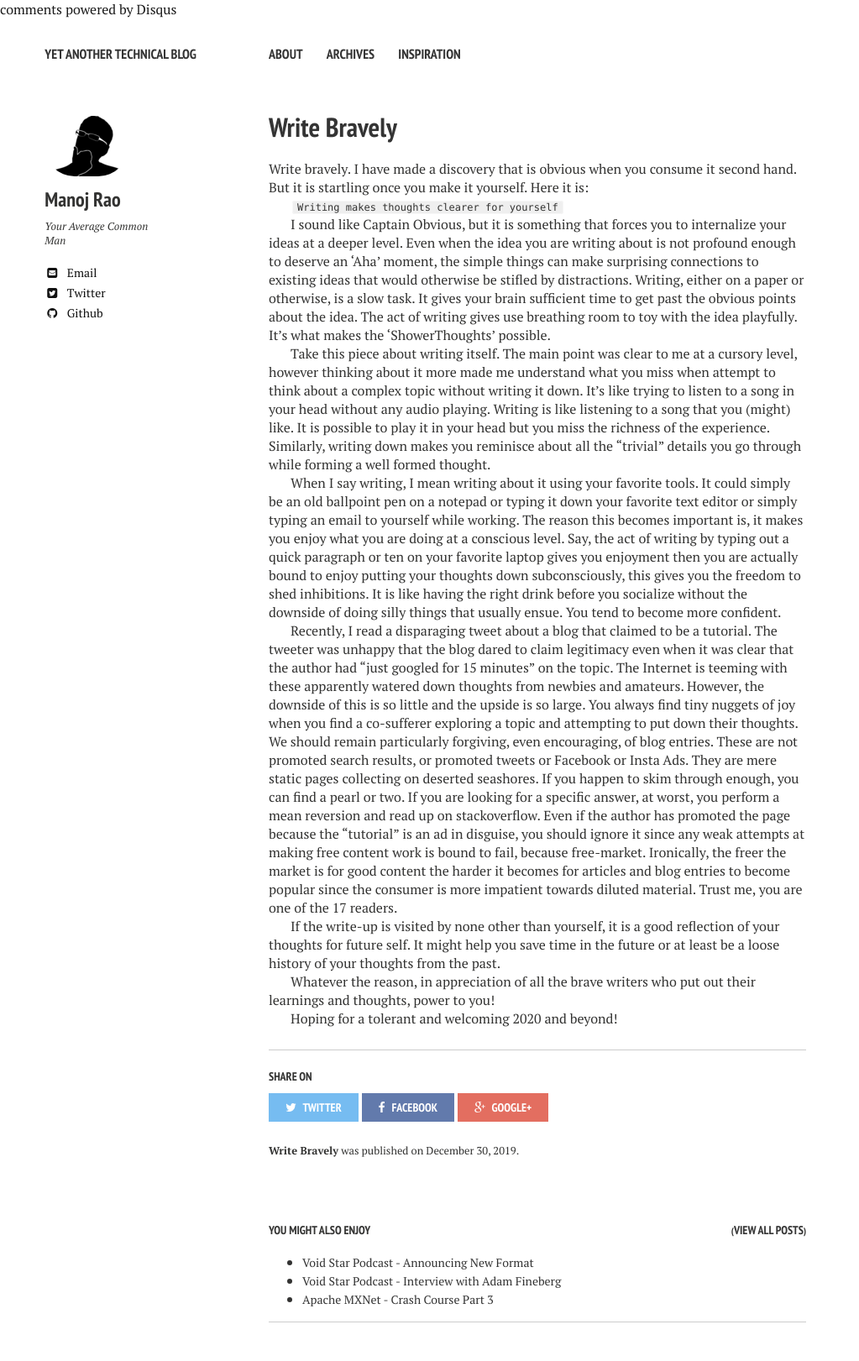
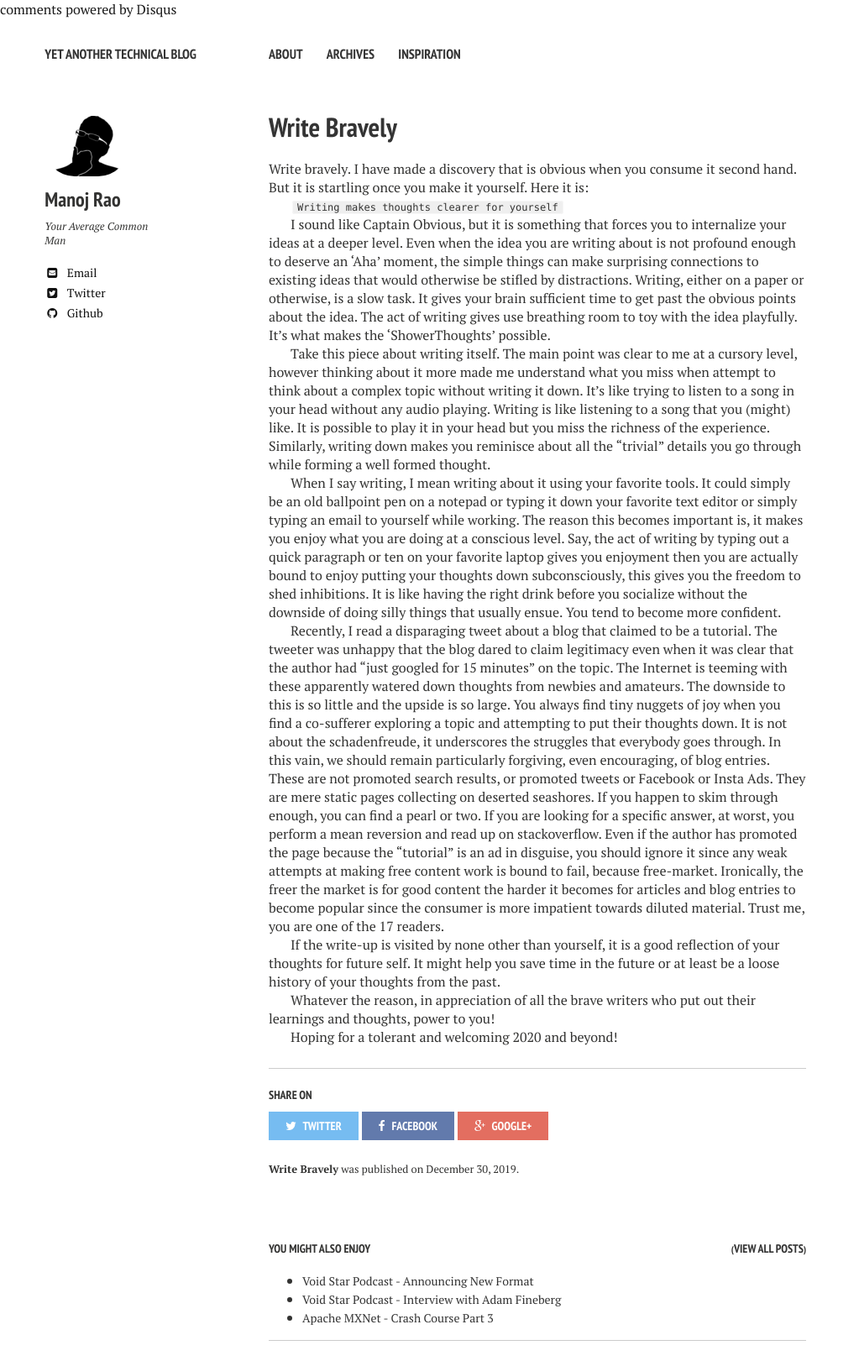
Before and after one commit to mycpuorg/mycpuorg.github.io, a Jekyll site: the page built from _posts/2019-12-30-tata-2019.md, in a window 1280 px wide, cut to the strip 0-1621 px from the top of the page. Shown: the whole strip at 84% size, without its empty margins (0-1023 px from the left). Built offline with Jekyll 4.4.1, drawn with Linux system fonts in a browser that asks for light colours; nearby versions of some CDN libraries; comment, search, counter and statistics services are not loaded.

Commit message:
Further Edits to "Write Bravely"

```diff
--- a/_posts/2019-12-30-tata-2019.md
+++ b/_posts/2019-12-30-tata-2019.md
@@ -46,16 +46,17 @@ Recently, I read a disparaging tweet about a blog that claimed to be a
 tutorial. The tweeter was unhappy that the blog dared to claim
 legitimacy even when it was clear that the author had "just googled for 15
 minutes" on the topic. The Internet is teeming with these apparently watered
-down thoughts from newbies and amateurs. However, the downside
-of this is so little and the upside is so large. You always find tiny nuggets of
-joy when you find a co-sufferer exploring a topic and attempting to put down
-their thoughts. We should remain particularly forgiving, even encouraging, of
-blog entries. These are not promoted search results, or promoted tweets or
-Facebook or Insta Ads. They are mere static pages collecting on deserted
-seashores. If you happen to skim through enough, you can find a pearl or two. If
-you are looking for a specific answer, at worst, you perform a mean reversion
-and read up on stackoverflow. Even if the author has promoted the page because
-the "tutorial" is an ad in disguise, you should ignore it since any weak
+down thoughts from newbies and amateurs. The downside to this is so little and
+the upside is so large. You always find tiny nuggets of joy when you find a
+co-sufferer exploring a topic and attempting to put their thoughts down. It is
+not about the schadenfreude, it underscores the struggles that everybody goes
+through. In this vain, we should remain particularly forgiving, even
+encouraging, of blog entries. These are not promoted search results, or promoted
+tweets or Facebook or Insta Ads. They are mere static pages collecting on
+deserted seashores. If you happen to skim through enough, you can find a pearl
+or two. If you are looking for a specific answer, at worst, you perform a mean
+reversion and read up on stackoverflow. Even if the author has promoted the page
+because the "tutorial" is an ad in disguise, you should ignore it since any weak
 attempts at making free content work is bound to fail, because
 free-market. Ironically, the freer the market is for good content the harder it
 becomes for articles and blog entries to become popular since the consumer is
```
